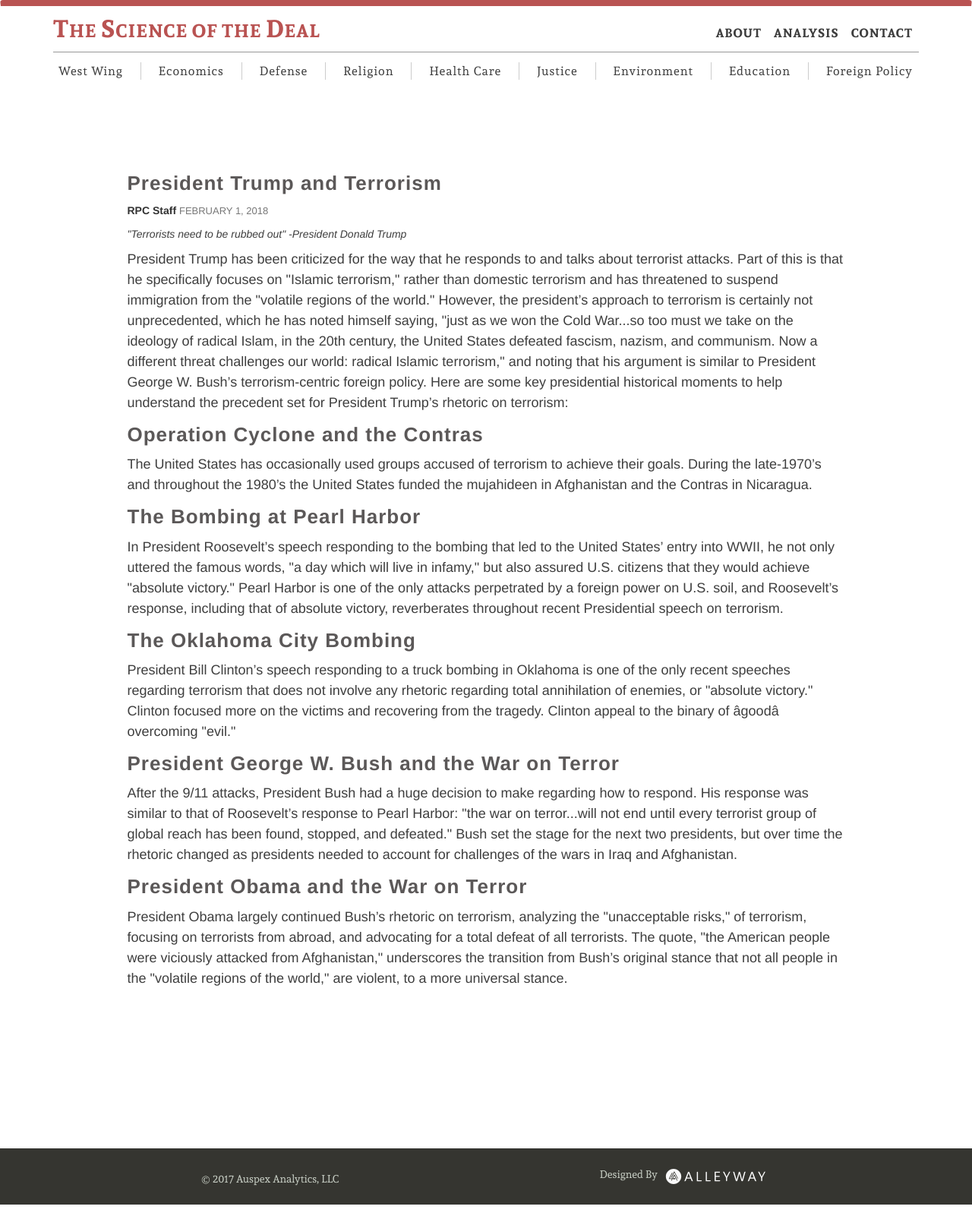
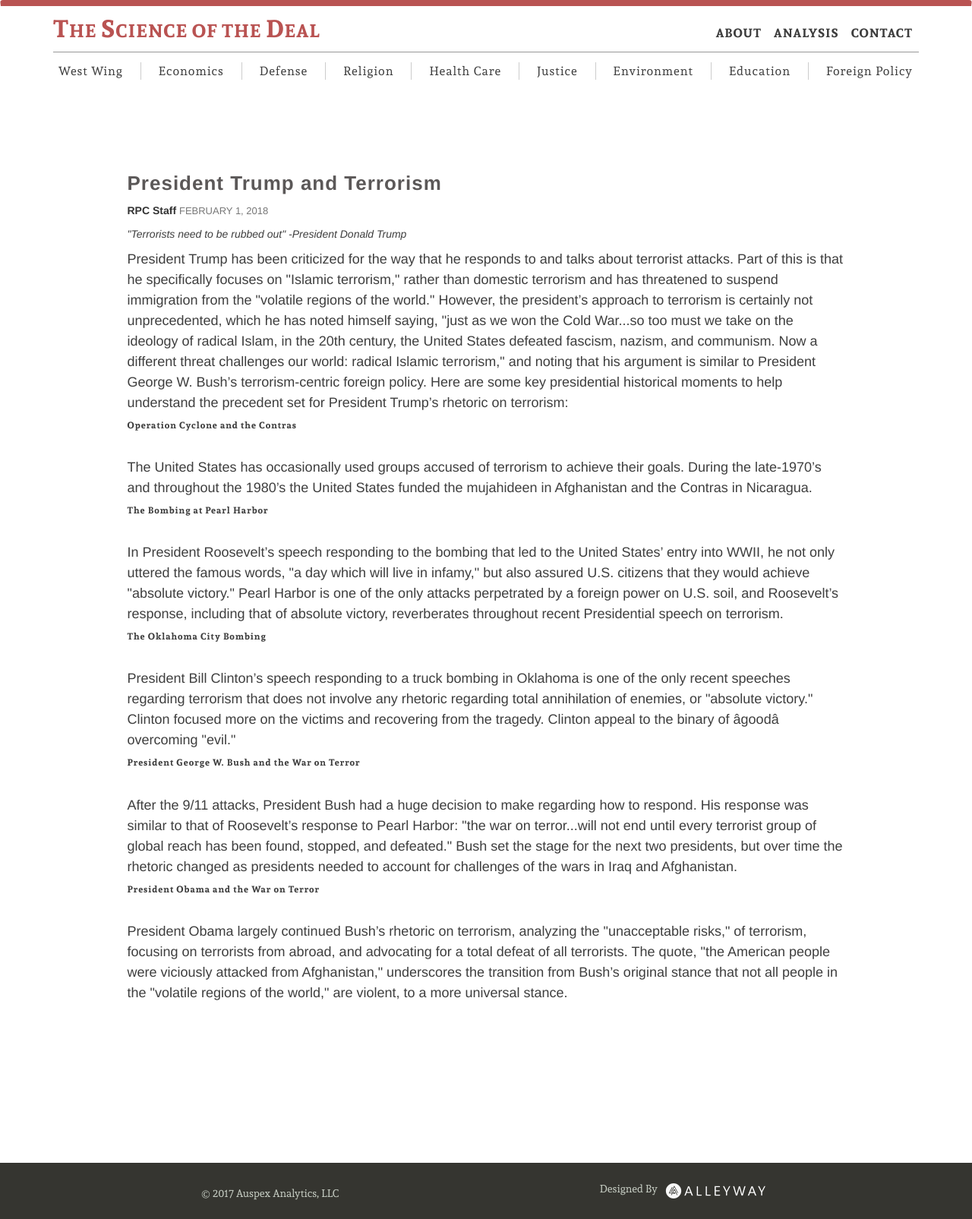
Before and after one commit to alleyway/thescienceofthedeal, a Jekyll site: the page built from _posts/2018-02-01-Terrorism.html, in a window 1280 px wide. Shown: the whole page at 76% size. Built offline with Jekyll 4.4.1, drawn with Linux system fonts in a browser that asks for light colours.

Commit message:
heading size

```diff
--- a/_posts/2018-02-01-Terrorism.html
+++ b/_posts/2018-02-01-Terrorism.html
@@ -19,22 +19,22 @@ tags:
 <p></p>
 <p>President Trump has been criticized for the way that he responds to and talks about terrorist attacks. Part of this is that he specifically focuses on "Islamic terrorism," rather than domestic terrorism and has threatened to suspend immigration from the "volatile regions of the world." However, the president’s approach to terrorism is certainly not unprecedented, which he has noted himself saying, "just as we won the Cold War...so too must we take on the ideology of radical Islam, in the 20th century, the United States defeated fascism, nazism, and communism. Now a different threat challenges our world: radical Islamic terrorism," and noting that his argument is similar to President George W. Bush’s terrorism-centric foreign policy. Here are some key presidential historical moments to help understand the precedent set for President Trump’s rhetoric on terrorism:</p>
 
-<h4>Operation Cyclone and the Contras</h4>
+<h6>Operation Cyclone and the Contras</h6>
 
 <p>The United States has occasionally used groups accused of terrorism to achieve their goals. During the late-1970’s and throughout the 1980’s the United States funded the mujahideen in Afghanistan and the Contras in Nicaragua.</p>
 
-<h4>The Bombing at Pearl Harbor</h4>
+<h6>The Bombing at Pearl Harbor</h6>
 
 <p>In President Roosevelt’s speech responding to the bombing that led to the United States’ entry into WWII, he not only uttered the famous words, "a day which will live in infamy," but also assured U.S. citizens that they would achieve "absolute victory." Pearl Harbor is one of the only attacks perpetrated by a foreign power on U.S. soil, and Roosevelt’s response, including that of absolute victory, reverberates throughout recent Presidential speech on terrorism.</p>
 
-<h4>The Oklahoma City Bombing</h4>
+<h6>The Oklahoma City Bombing</h6>
 
 <p> President Bill Clinton’s speech responding to a truck bombing in Oklahoma is one of the only recent speeches regarding terrorism that does not involve any rhetoric regarding total annihilation of enemies, or "absolute victory." Clinton focused more on the victims and recovering from the tragedy. Clinton appeal to the binary of âgoodâ overcoming "evil."</p>
 
-<h4>President George W. Bush and the War on Terror</h4>
+<h6>President George W. Bush and the War on Terror</h6>
 
 <p> After the 9/11 attacks, President Bush had a huge decision to make regarding how to respond. His response was similar to that of Roosevelt’s response to Pearl Harbor: "the war on terror...will not end until every terrorist group of global reach has been found, stopped, and defeated." Bush set the stage for the next two presidents, but over time the rhetoric changed as presidents needed to account for challenges of the wars in Iraq and Afghanistan.</p>
 
-<h4>President Obama and the War on Terror</h4>
+<h6>President Obama and the War on Terror</h6>
 
 <p>  President Obama largely continued Bush’s rhetoric on terrorism, analyzing the "unacceptable risks," of terrorism, focusing on terrorists from abroad, and advocating for a total defeat of all terrorists. The quote, "the American people were viciously attacked from Afghanistan," underscores the transition from Bush’s original stance that not all people in the "volatile regions of the world," are violent, to a more universal stance.</p>
```
Also changed, not shown: _posts/2018-02-10-Health-Care.html (+4 -4 lines).
